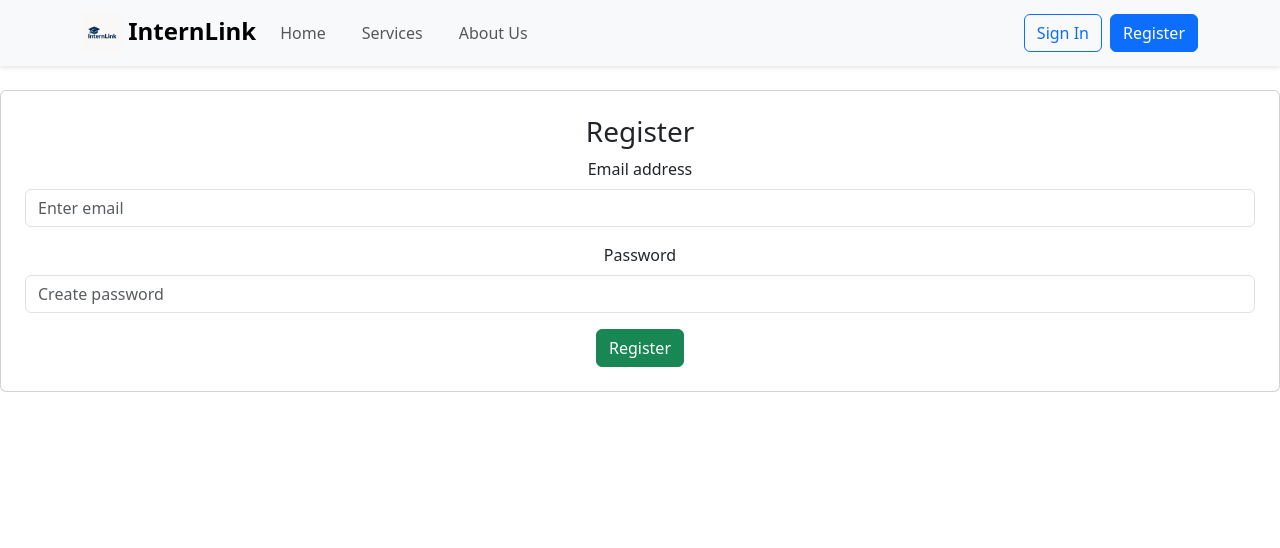
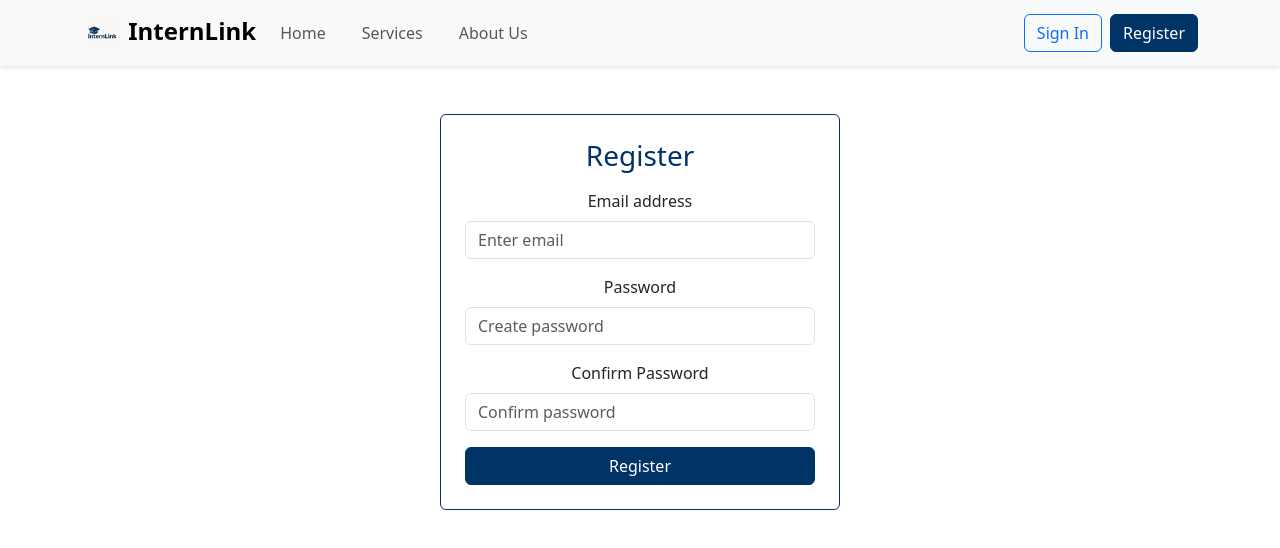
Before and after one commit to Omar-AbuShaheen/internlink, a React (Create React App) app: page /register in a window 1280 px wide. Shown: the top 548 px of the page. Built offline with nearby package versions, Linux system fonts and the light colour scheme.

Commit message:
Add RegisterForm component and custom Bootstrap color theme

```diff
--- a/src/App.js
+++ b/src/App.js
@@ -8,6 +8,8 @@ import NavBar from './components/NavBar';
 import HomePage from './components/HomePage';
 import LoginForm from './components/LoginForm';
 import RegisterForm from './components/RegisterForm';
+import './styles/custom.css';
+
 
 function App() {
   return (
--- a/src/components/RegisterForm.js
+++ b/src/components/RegisterForm.js
@@ -4,16 +4,22 @@ import { Form, Button, Card } from 'react-bootstrap';
 function RegisterForm() {
   const [email, setEmail] = useState('');
   const [password, setPassword] = useState('');
+  const [confirmPassword, setConfirmPassword] = useState('');
 
   const handleSubmit = (e) => {
     e.preventDefault();
+    if (password !== confirmPassword) {
+      alert('Passwords do not match!');
+      return;
+    }
     console.log('Registering with:', { email, password });
     alert('Registration submitted (mock)');
   };
 
   return (
-    <Card className="p-4">
-      <h3>Register</h3>
+    <div className="d-flex justify-content-center mt-5">
+      <Card style={{ width: '400px' }} className="p-4 border-primary">
+        <h3 className="mb-3 text-primary">Register</h3>
         <Form onSubmit={handleSubmit}>
           <Form.Group className="mb-3" controlId="registerEmail">
             <Form.Label>Email address</Form.Label>
@@ -22,6 +28,7 @@ function RegisterForm() {
               placeholder="Enter email"
               value={email}
               onChange={(e) => setEmail(e.target.value)}
+              required
             />
           </Form.Group>
 
@@ -32,14 +39,27 @@ function RegisterForm() {
               placeholder="Create password"
               value={password}
               onChange={(e) => setPassword(e.target.value)}
+              required
             />
           </Form.Group>
 
-        <Button variant="success" type="submit">
+          <Form.Group className="mb-3" controlId="registerConfirmPassword">
+            <Form.Label>Confirm Password</Form.Label>
+            <Form.Control
+              type="password"
+              placeholder="Confirm password"
+              value={confirmPassword}
+              onChange={(e) => setConfirmPassword(e.target.value)}
+              required
+            />
+          </Form.Group>
+
+          <Button variant="primary" type="submit" className="w-100">
             Register
           </Button>
         </Form>
       </Card>
+    </div>
   );
 }
 
--- /dev/null
+++ b/src/styles/custom.css
@@ -0,0 +1,17 @@
+:root {
+    --bs-primary: #003366;
+    --bs-primary-rgb: 0, 51, 102;
+  }
+
+  .btn-primary {
+    background-color: var(--bs-primary) !important;
+    border-color: var(--bs-primary) !important;
+  }
+
+  .text-primary {
+    color: var(--bs-primary) !important;
+  }
+
+  .border-primary {
+    border-color: var(--bs-primary) !important;
+  }
```
Lines whose indentation alone changed are shown as unchanged.
